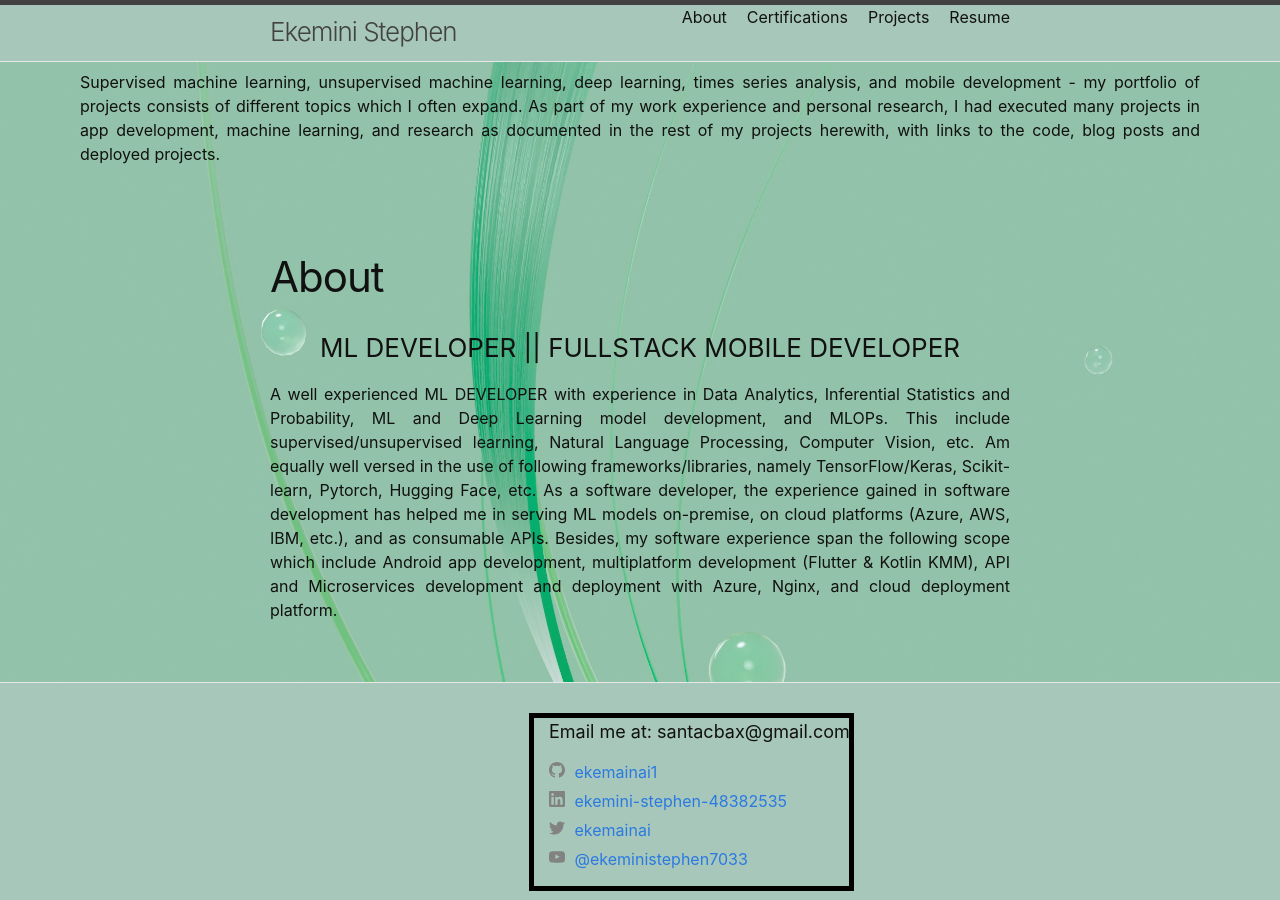
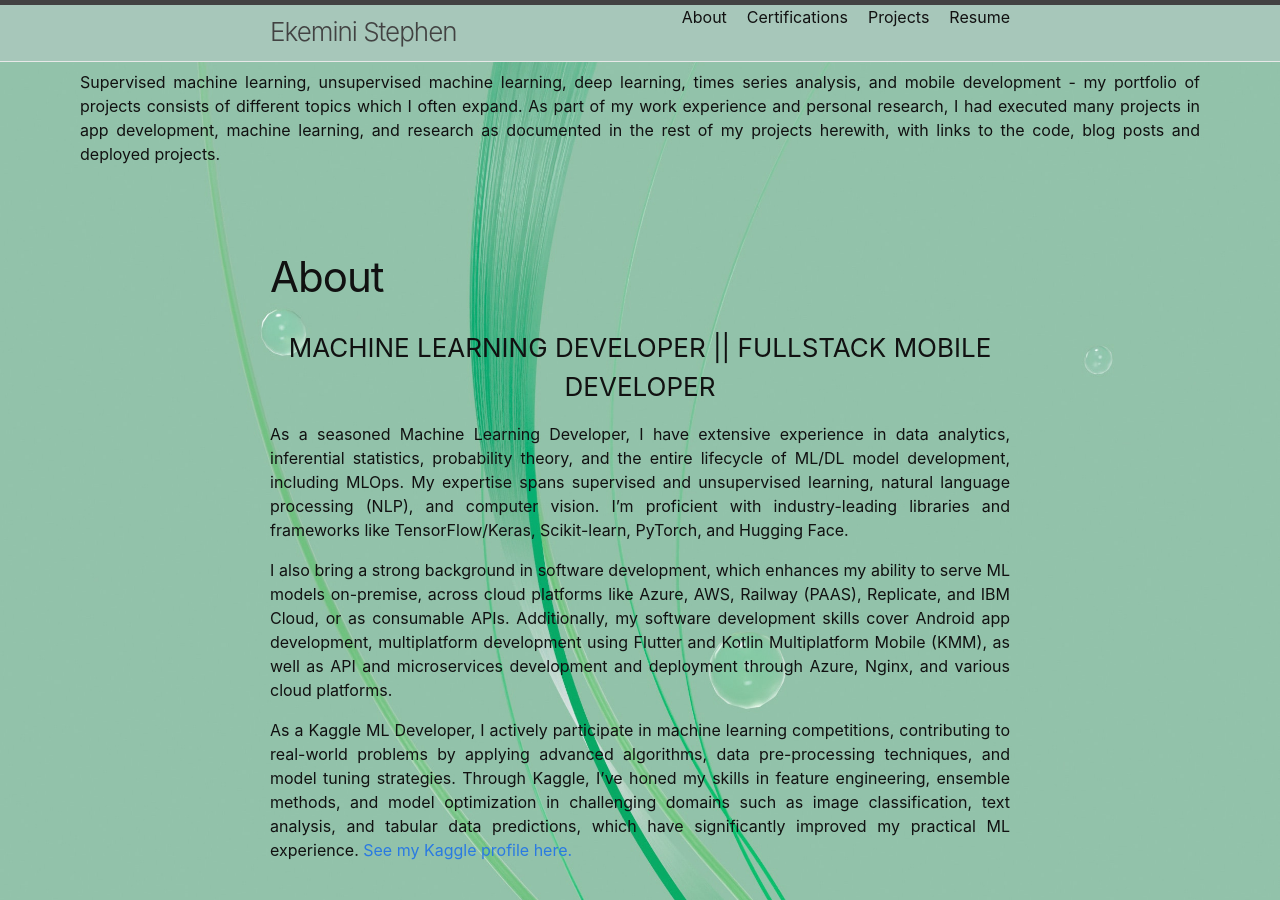
Before and after one commit to ekemainaiML/ekepatkemi, a Jekyll site: the page built from about.markdown, in a window 1280 px wide. Built offline with Jekyll 4.4.1, drawn with Linux system fonts in a browser that asks for light colours.

Commit message:
Refine About page, add one Google certificate

```diff
--- a/about.markdown
+++ b/about.markdown
@@ -9,15 +9,23 @@ permalink: /about/
 <body class="about-body">
 
 <div style='text-align: justify;'>
-  <h3 style="text-align: center;">ML DEVELOPER || FULLSTACK MOBILE DEVELOPER</h3>
-  <p>A well experienced ML DEVELOPER with experience in Data Analytics, Inferential Statistics
-    and Probability, ML and Deep Learning model development, and MLOPs. This include supervised/unsupervised learning,
-    Natural Language Processing, Computer Vision, etc. Am equally well versed in the use of following
-    frameworks/libraries, namely TensorFlow/Keras, Scikit-learn, Pytorch, Hugging Face, etc. As a software developer,
-    the experience gained in software development has helped me in serving ML models on-premise, on cloud platforms
-    (Azure, AWS, IBM, etc.), and  as consumable APIs. Besides, my software experience span the following scope
-    which include Android app development, multiplatform development (Flutter & Kotlin KMM), API and Microservices
-    development and deployment with Azure, Nginx, and cloud deployment platform. </p>
+  <h3 style="text-align: center;">MACHINE LEARNING DEVELOPER || FULLSTACK MOBILE DEVELOPER</h3>
+  <p style="margin-top: 1em; margin-bottom: 1em;">As a seasoned Machine Learning Developer, I have extensive experience in data analytics, inferential statistics,
+    probability theory, and the entire lifecycle of ML/DL model development, including MLOps. My expertise spans
+    supervised and unsupervised learning, natural language processing (NLP), and computer vision. I’m proficient
+    with industry-leading libraries and frameworks like TensorFlow/Keras, Scikit-learn, PyTorch, and Hugging Face.</p>
+
+  <p style="margin-top: 1em; margin-bottom: 1em;">I also bring a strong background in software development, which enhances my ability to serve ML models on-premise,
+    across cloud platforms like Azure, AWS, Railway (PAAS), Replicate, and IBM Cloud, or as consumable APIs. Additionally, my software
+    development skills cover Android app development, multiplatform development using Flutter and Kotlin
+    Multiplatform Mobile (KMM), as well as API and microservices development and deployment through Azure, Nginx, and
+    various cloud platforms.</p>
+
+  <p style="margin-top: 1em; margin-bottom: 1em;">As a Kaggle ML Developer, I actively participate in machine learning competitions, contributing to real-world
+    problems by applying advanced algorithms, data pre-processing techniques, and model tuning strategies. Through Kaggle,
+    I’ve honed my skills in feature engineering, ensemble methods, and model optimization in challenging domains such as
+    image classification, text analysis, and tabular data predictions, which have significantly improved my practical
+    ML experience. <a href="https://www.kaggle.com/ekeministephen">See my Kaggle profile here.</a></p>
 </div>
 </body>
 </html>
```
Also changed, not shown: certificates.md (+12 -3 lines), 2 other files.
